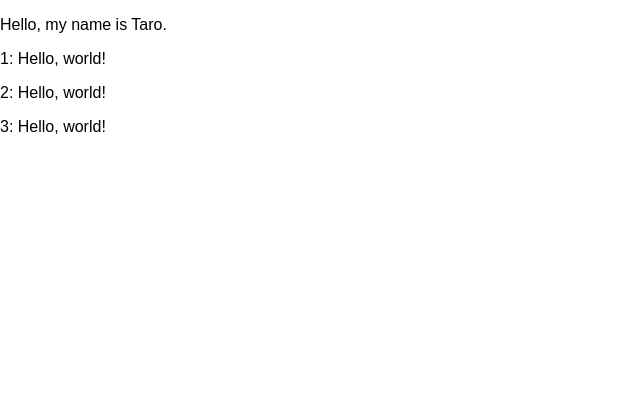
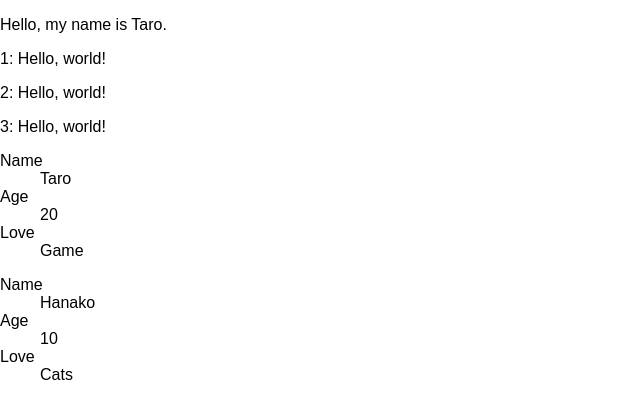
Before and after one commit to ShuheiKgy/react_app_003, a React (Create React App) app: page / in a window 1280 px wide. Shown: the top 418 px of the page, without its empty margins (0-640 px from the left). Built offline with nearby package versions, Linux system fonts and the light colour scheme.

Commit message:
Propsの学習2

```diff
--- a/src/App.js
+++ b/src/App.js
@@ -1,10 +1,15 @@
 import React, {Component} from 'react';
 import Hello from './hello';
+import Profile from './profile';
 
 class App extends Component {
   render() {
     return(
-      <Hello name="Taro" />
+      <div>
+        <Hello name="Taro" />
+        <Profile name="Taro" age="20" love="Game" />
+        <Profile name="Hanako" age="10" love="Cats" />
+      </div>
     );
   }
 }
--- /dev/null
+++ b/src/profile.js
@@ -0,0 +1,14 @@
+import React from 'react';
+
+const Profile = (props) => {
+
+    return (
+        <dl>
+            <dt>Name</dt><dd>{props.name}</dd>
+            <dt>Age</dt><dd>{props.age}</dd>
+            <dt>Love</dt><dd>{props.love}</dd>
+        </dl>
+    );
+}
+
+export default Profile;
```
